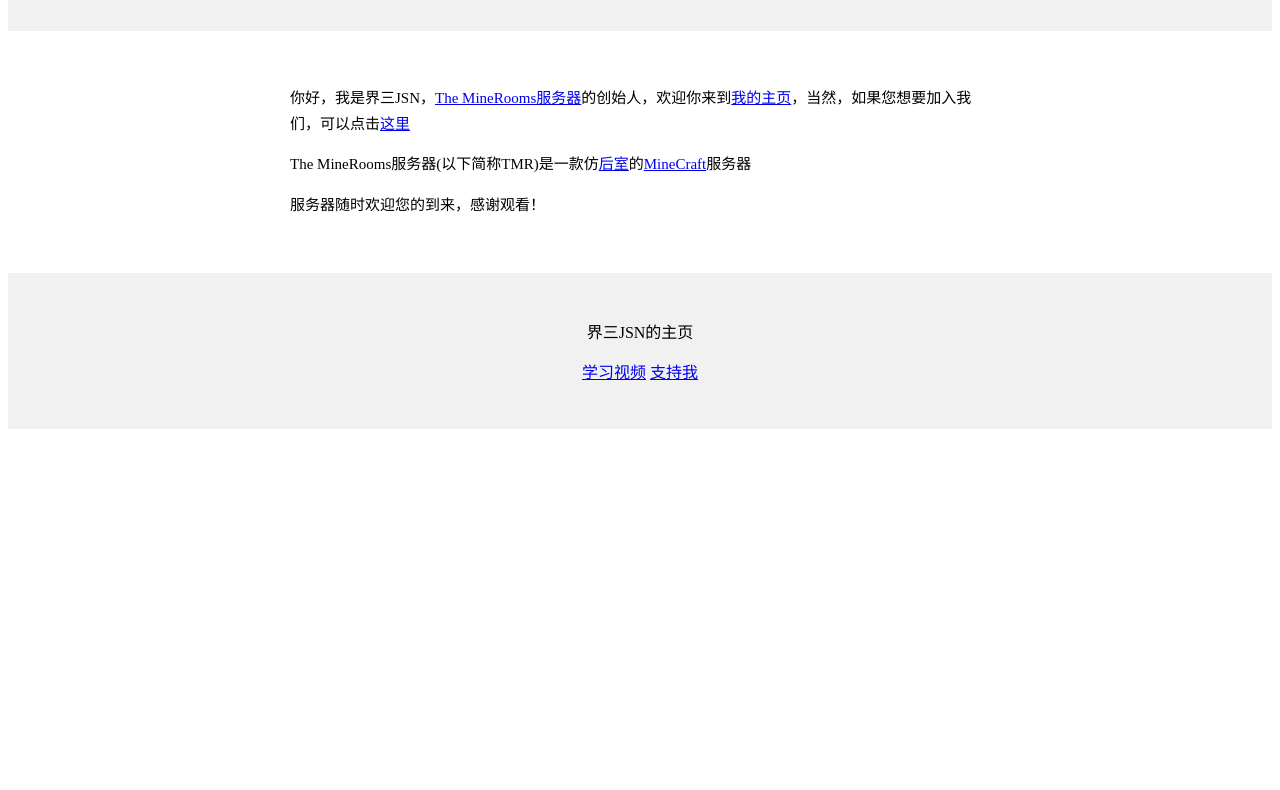
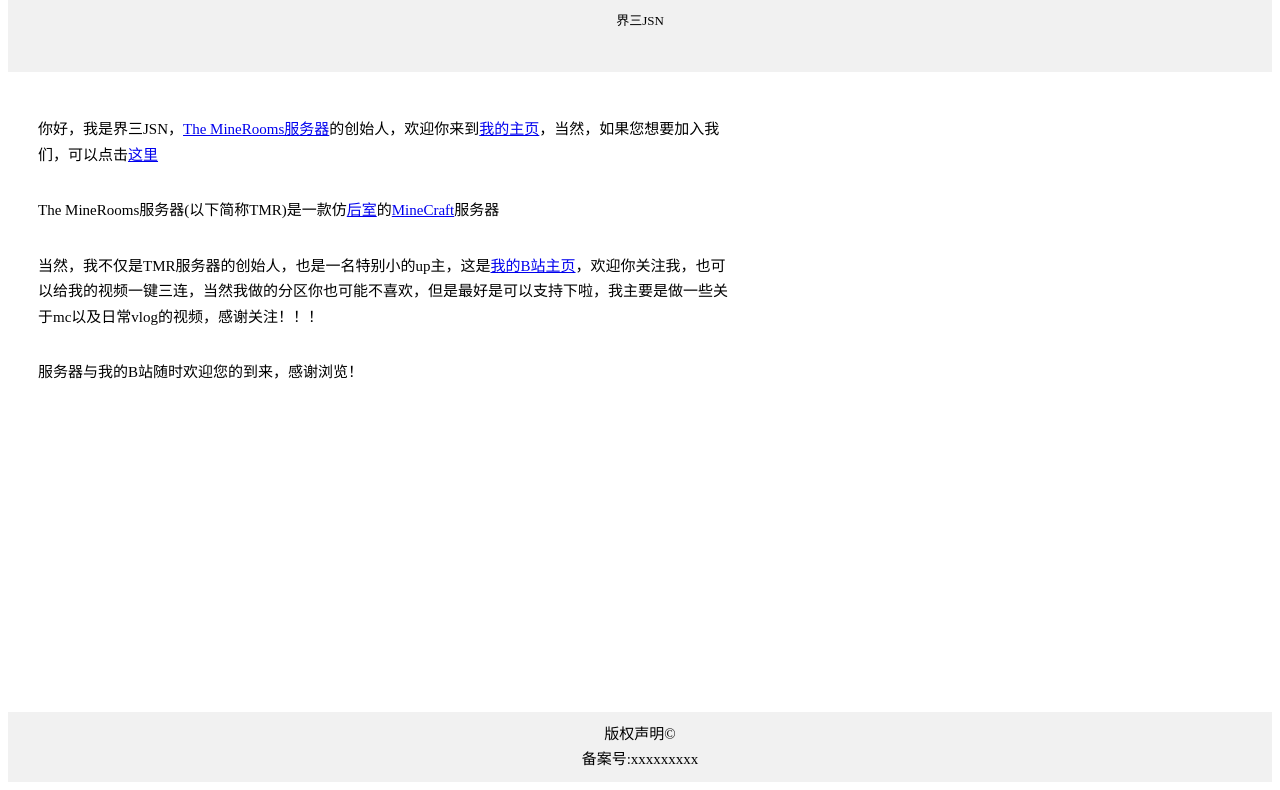
Before and after one commit to JieSanGame/re01-one, a plain HTML site: page index.html in a window 1280 px wide. Shown: the part 121-911 px from the top of the page. Before the commit the page ends 800 px from the top, so only its background shows below. Drawn offline with Linux system fonts and the light colour scheme.

Commit message:
Add files via upload

```diff
--- a/index.css
+++ b/index.css
@@ -1,12 +1,18 @@
 .ordinary{
+    display:flex;
+    height: 580px;
     max-width: 700px;
-    margin: 30px auto;
-    padding: 10px;
+    margin: 15px;
+    padding: 15px;
     line-height: 1.7;
     font-size: 15px;
+    flex-direction:column;
 }
 .adjunct{
+     display:flex;
      background-color: #f1f1f1;
      text-align: center;
+     align-items:center;
      padding: 30px;
+     flex-direction: column;
 }
--- a/index.html
+++ b/index.html
@@ -7,18 +7,29 @@
     <title>界三JSN的主页</title>
 </head>
   <body>
+    <!--上方头像-->
     <div class="adjunct">
       <img src="./img/logo.jpg" alt="界三JSN" width="80xp" height="80xp" />
+      <p style="font-size:13px;">界三JSN</p>
     </div>
 
+    <!--中间说明-->
     <div class="ordinary">
         <p>你好，我是界三JSN，<a href = 'https://afdian.com/a/JieSanGame'>The MineRooms服务器</a>的创始人，欢迎你来到<a href = http://127.0.0.1:5500/L2/index.html>我的主页</a>，当然，如果您想要加入我们，可以点击<a href = https://space.bilibili.com/1506520091>这里</a></p>
         <p>The MineRooms服务器(以下简称TMR)是一款仿<a href = 'https://backrooms.fandom.com/'>后室</a>的<a href = 'minecraft.net'>MineCraft</a>服务器</p>
-        <p>服务器随时欢迎您的到来，感谢观看！</p>
+        <p>当然，我不仅是TMR服务器的创始人，也是一名特别小的up主，这是<a href="https://space.bilibili.com/1506520091">我的B站主页</a>，欢迎你关注我，也可以给我的视频一键三连，当然我做的分区你也可能不喜欢，但是最好是可以支持下啦，我主要是做一些关于mc以及日常vlog的视频，感谢关注！！！</p>
+        <p>服务器与我的B站随时欢迎您的到来，感谢浏览！</p>
+
     </div>
-    <div class="adjunct">
-   <p>界三JSN的主页</p>
-   <p><a href = "https://www.bilibili.com/video/BV1hY411j7UM/">学习视频</a> <a href = 'https://afdian.com/a/JieSanGame'>支持我</a></p>
+
+    <!--底部栏-->
+    <div class="adjunct"style="
+    padding:10px;
+    font-size:15px;
+    line-height:25px;
+    ">
+    <a>版权声明©</a>
+    <a>备案号:xxxxxxxxx</a>
 
     </div>
   </body>
```
